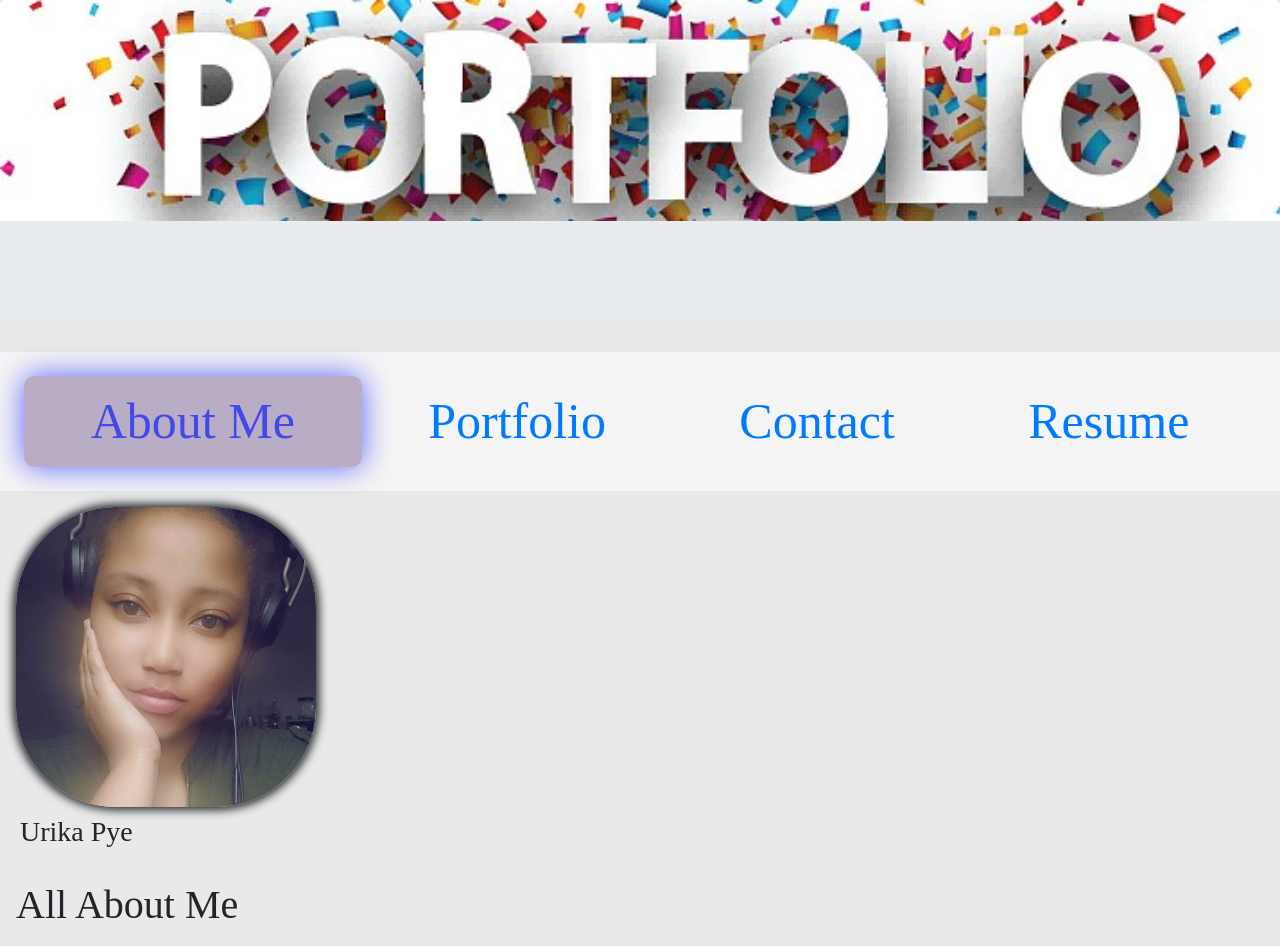
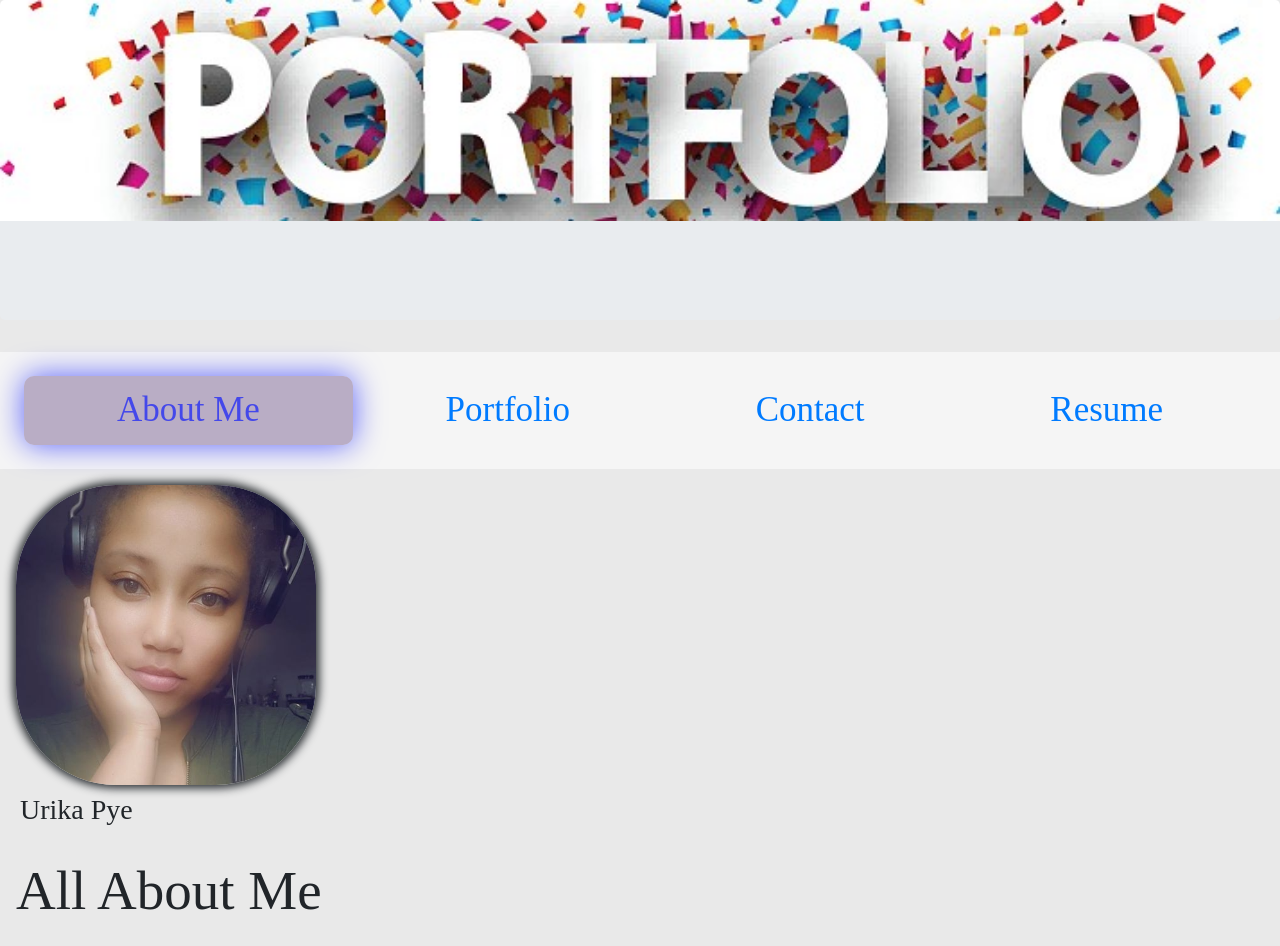
Before and after one commit to UPye/React-Portfolio, a React (Create React App) app: page / in a window 1280 px wide. Shown: the top 946 px of the page. Built offline with nearby package versions, Linux system fonts and the light colour scheme; some icons are missing; a web font is replaced by a local one.

Commit message:
Adjusting font stylings. Text too small..

```diff
--- a/src/App.css
+++ b/src/App.css
@@ -39,7 +39,15 @@ h1.display-4, p.lead {
 .nav {
   background-color: whitesmoke;
   font-family: 'Zen Loop', cursive;
-  font-size: 50px;
+  font-size: 35px;
+}
+
+p {
+  font-size: 45px;
+}
+
+h1 {
+  font-size: 55px;
 }
 
 
```
